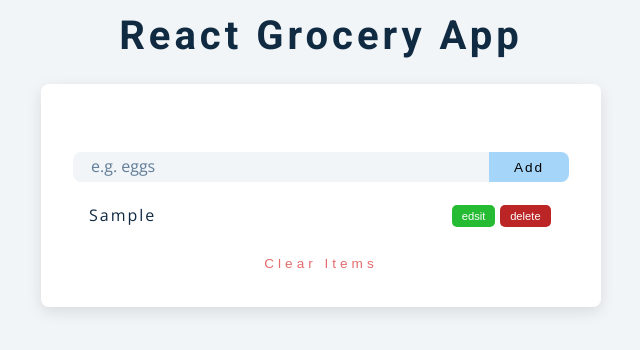
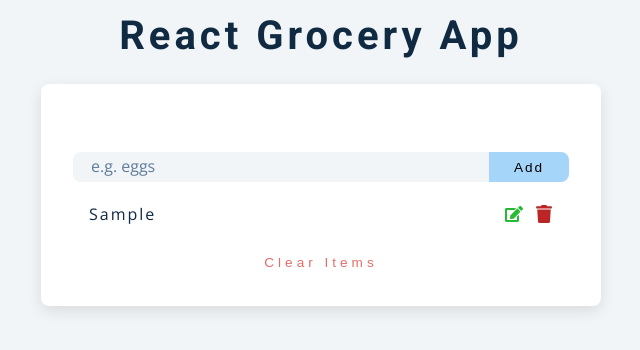
Before and after one commit to Joe-Mwangi/react-todo-list, a React (Create React App) app: page / in a window 1280 px wide. Both pictures are taken after typing "Sample" into the empty fields and a click on the button "Add". Shown: the top 350 px of the page, without its empty margins (319-959 px from the left). Built offline with nearby package versions, Linux system fonts and the light colour scheme.

Commit message:
added icons

```diff
--- a/package.json
+++ b/package.json
@@ -8,6 +8,7 @@
     "@testing-library/user-event": "^13.5.0",
     "react": "^18.2.0",
     "react-dom": "^18.2.0",
+    "react-icons": "^4.7.1",
     "react-scripts": "5.0.1",
     "web-vitals": "^2.1.4"
   },
--- a/src/componets/ListItem.jsx
+++ b/src/componets/ListItem.jsx
@@ -1,5 +1,6 @@
 import { useContext } from "react"
 import { AppContext } from "../context/Contex"
+import { FaEdit, FaTrash } from "react-icons/fa"
 
 function ListItem({list}) {
   const {deleteItem, editItem} = useContext(AppContext)
@@ -8,8 +9,10 @@ function ListItem({list}) {
     <div className="grocery-item">
         <p className="title">{list.text}</p>
         <div className="btn-container">
-        <button className="edit-btn" onClick={() => editItem(list)}>edsit</button>
-        <button className="delete-btn" onClick={() => deleteItem(list.id)}>delete</button>
+        {/* <button className="edit-btn" onClick={() => editItem(list)}></button> */}
+        {/* <button className="delete-btn" onClick={() => deleteItem(list.id)}>delete</button> */}
+        <FaEdit color="hsl(125, 67%, 44%)" size={18} onClick={() => editItem(list)}/>
+        <FaTrash color="hsl(360, 67%, 44%)" size={18} onClick={() => deleteItem(list.id)}/>
         </div>
     </div>
   )
--- a/src/index.css
+++ b/src/index.css
@@ -141,6 +141,10 @@ p {
   display: flex;
   justify-content: center;
   margin: 1rem 0;
+}
+.btn-container{
+  display: flex;
+  gap: .75rem;
 }
 .btn {
   text-transform: uppercase;
```
Also changed, not shown: 1 other file (tests, documents, lock files or other folders).
